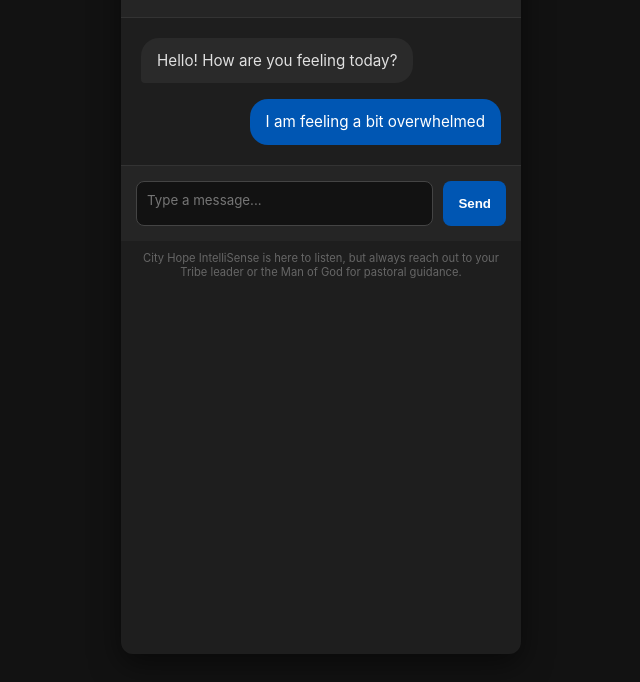
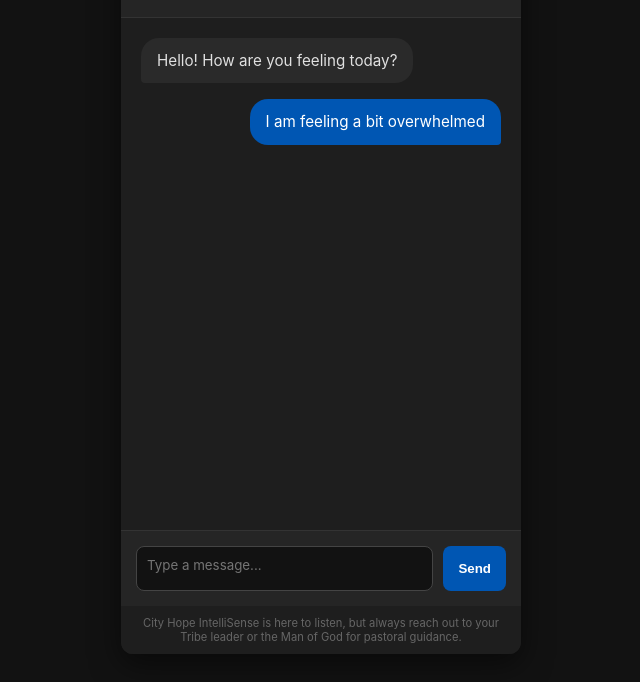
Before and after one commit to daydreamingprince/cityhope-intelligence, a plain HTML site: page index.html in a window 1280 px wide. Shown: the part 106-788 px from the top of the page, without its empty margins (319-959 px from the left). Drawn offline with Linux system fonts and the light colour scheme.

Commit message:
add styling for main

```diff
--- a/styles.css
+++ b/styles.css
@@ -5,6 +5,13 @@
   margin: 0;
   padding: 0;
   box-sizing: border-box;
+}
+
+main {
+  flex: 1;
+  display: flex;
+  flex-direction: column;
+  overflow: hidden;
 }
 
 body {
```
